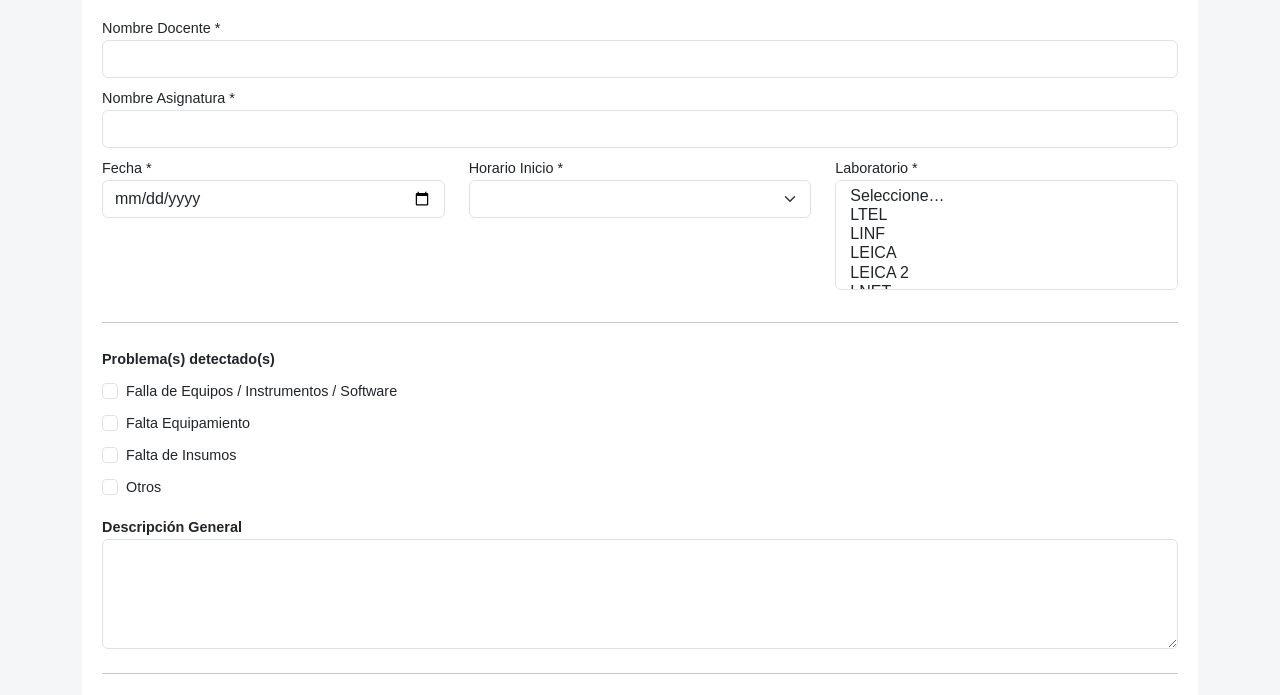
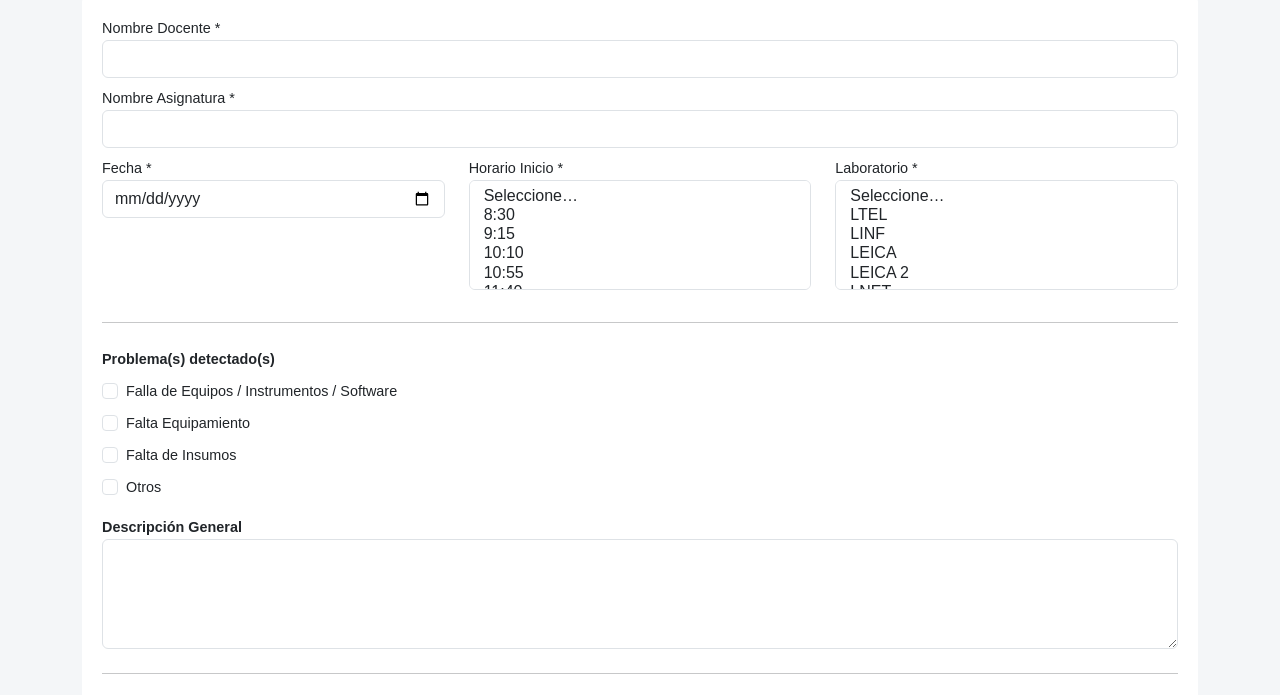
Before and after one commit to juanjmir/InformeNovedades, a plain HTML site: page index.html in a window 1280 px wide. Shown: the part 73-768 px from the top of the page. Drawn offline with nearby package versions, Linux system fonts and the light colour scheme.

Commit message:
Update index.html

```diff
--- a/index.html
+++ b/index.html
@@ -32,7 +32,27 @@
 
     <div class="col-md-4 mb-2">
       <label>Horario Inicio *</label>
-      <select id="horario" class="form-select" required></select>
+      <select id="horario" size="5" class="form-select" required>
+        <option value="">Seleccione…</option>
+        <option>8:30</option>
+        <option>9:15</option>
+        <option>10:10</option>
+        <option>10:55</option>
+        <option>11:40</option>
+        <option>12:25</option>
+        <option>13:10</option>
+        <option>13:55</option>
+        <option>14:40</option>
+        <option>15:25</option>
+        <option>16:15</option>
+        <option>17:00</option>
+        <option>17:45</option>
+        <option>18:30</option>
+        <option>19:50</option>
+        <option>20:30</option>
+        <option>21:10</option>
+        <option>21:50</option>
+      </select>
     </div>
 
     <div class="col-md-4 mb-2">
```
